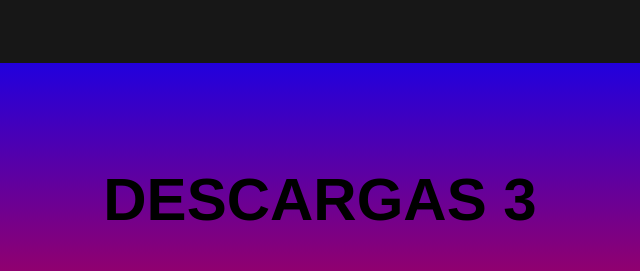
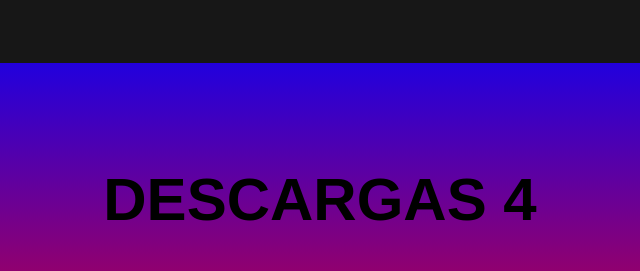
Before and after one commit to jmgamer1199/jmgamer1199.github.io, a plain HTML site: page Descargas.html in a window 1280 px wide. Shown: the top 271 px of the page, 320-960 px from the left. Drawn offline with Linux system fonts and the light colour scheme.

Commit message:
Actualizar Descargas.html

```diff
--- a/Descargas.html
+++ b/Descargas.html
@@ -23,7 +23,7 @@
     </div>
 
     <header class="content header">
-        <h2 class="title">Descargas 3</h2>
+        <h2 class="title">Descargas 4</h2>
 
         <div class="btn-home">
             <a href="MineRP.html" class="btn">JmTexturepack</a>
```
